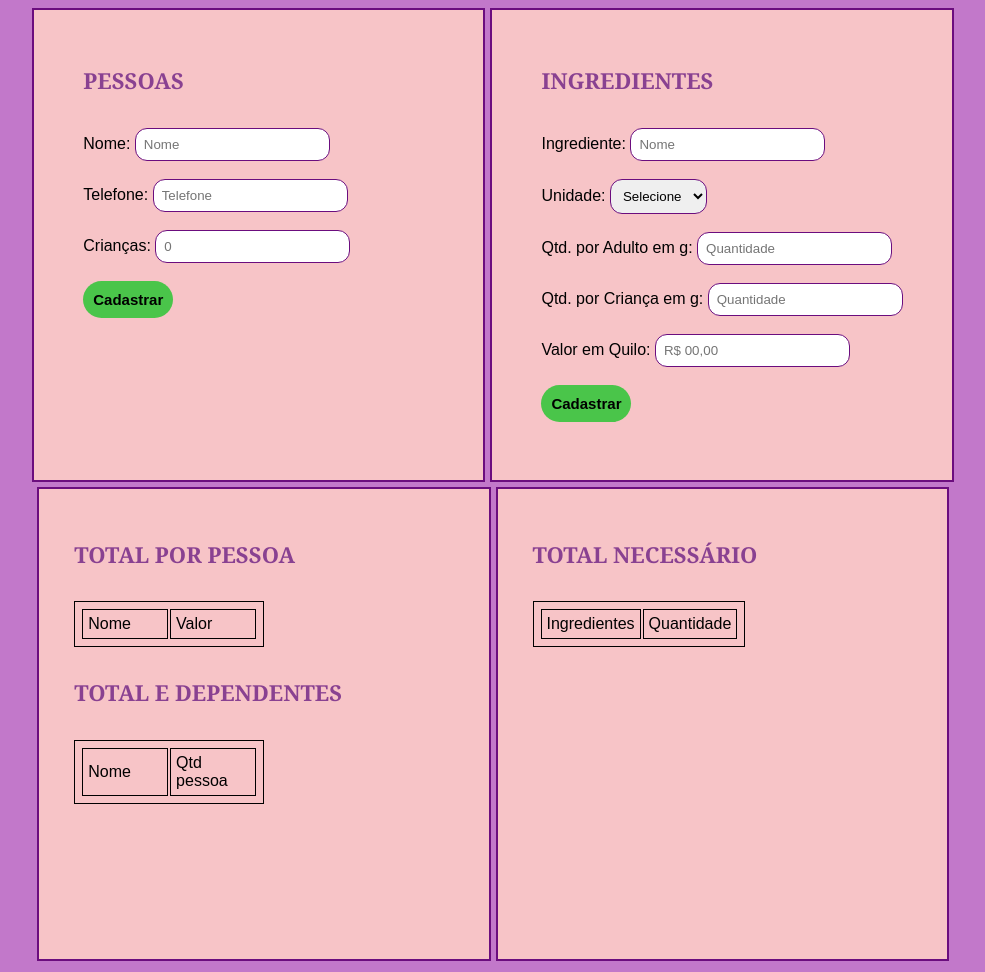
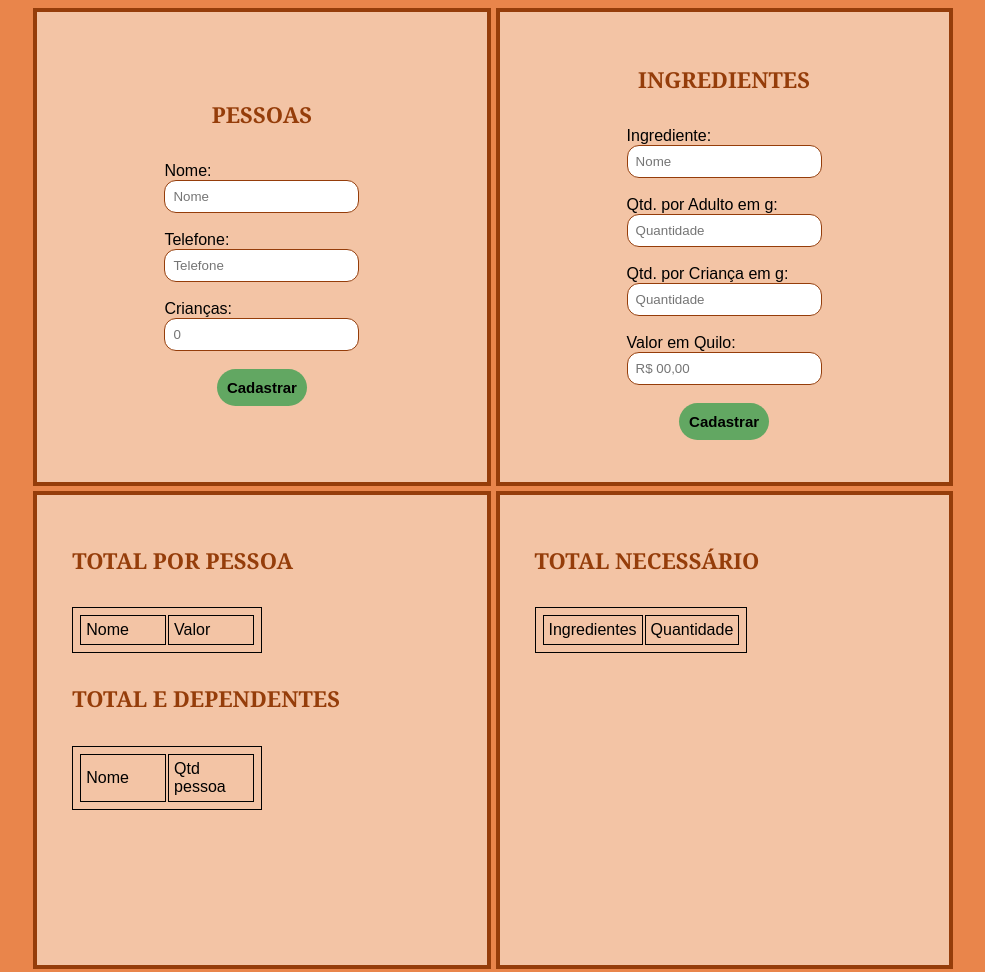
Before and after one commit to iamgiovann4/calculadora-de-compras-js, a plain HTML site: page index.html in a window 1280 px wide. Shown: the whole page, without its empty margins (147-1132 px from the left). Drawn offline with Linux system fonts and the light colour scheme.

Commit message:
finalizada

```diff
--- a/index.html
+++ b/index.html
@@ -15,50 +15,50 @@
             <div class="caixa num1">
                 <form action="">
                     <fieldset>
-                        <h1>PESSOAS</h1><br>
+                        <h1 style="text-align: center;">PESSOAS</h1><br>
 
-                        <label for="name">Nome:</label>
+                        <label for="name">Nome:</label><br>
                         <input type="text" name="name" id="name" placeholder="Nome"><br><br>
 
-                        <label for="phone">Telefone:</label>
+                        <label for="phone">Telefone:</label><br>
                         <input type="tel" name="phone" id="phone" placeholder="Telefone"><br><br>
 
-                        <label for="kids">Crianças:</label>
+                        <label for="kids">Crianças:</label><br>
                         <input type="number" name="kids" id="kids" placeholder="0"><br><br>
 
-                        <div style="align-items: center;">
+                        <div class="btn">
                             <input class="botao" type="button" onclick="cadastrarPessoas()" value="Cadastrar">
                         </div>
                     </fieldset>
                 </form>
             </div>
 
-            <div class="caixa">
+            <div class="caixa num2">
                 <form action="">
                     <fieldset>
                         <div>
-                            <h1>INGREDIENTES</h1><br>
+                            <h1 style="text-align: center;">INGREDIENTES</h1><br>
 
-                            <label for="ingrediente">Ingrediente:</label>
+                            <label for="ingrediente">Ingrediente:</label><br>
                             <input type="text" name="ingrediente" id="ingrediente" placeholder="Nome"><br><br>
 
-                            <label for="unidade">Unidade:</label>
+                            <!-- <label for="unidade">Unidade:</label>
                             <select name="unidade" id="unidade">
                                 <option selected disabled value="selecione">Selecione</option>
                                 <option value="kg">Kg</option>
                                 <option value="g">g</option>
-                            </select><br><br>
+                            </select><br><br> -->
 
-                            <label for="kids">Qtd. por Adulto em g:</label>
+                            <label for="kids">Qtd. por Adulto em g:</label><br>
                             <input type="number" name="qtd" id="qtdA" placeholder="Quantidade"><br><br>
 
-                            <label for="qtdC">Qtd. por Criança em g:</label>
+                            <label for="qtdC">Qtd. por Criança em g:</label><br>
                             <input type="number" name="qtdC" id="qtdC" placeholder="Quantidade"><br><br>
 
-                            <label for="valor">Valor em Quilo:</label>
+                            <label for="valor">Valor em Quilo:</label><br>
                             <input type="number" name="valor" id="valor" placeholder="R$ 00,00"><br><br>
 
-                            <div style="display: flex; align-items: center;">
+                            <div class="btn">
                                 <input class="botao" type="button" onclick="cadastrarIngredientes()" value="Cadastrar">
                             </div>
                         </div>
@@ -77,7 +77,6 @@
                             <tr>
                                 <td>Nome</td>
                                 <td>Valor</td>
-                                <!-- <td>Excluir</td> -->
                             </tr>
                         </thead>
                         <tbody id="corpoTabela1"></tbody>
@@ -92,7 +91,6 @@
                             <tr>
                                 <td>Nome</td>
                                 <td>Qtd pessoa</td>
-                                <!-- <td>Excluir</td> -->
                             </tr>
                         </thead>
                         <tbody id="corpoTabela2"></tbody>
@@ -109,7 +107,6 @@
                             <tr>
                                 <td>Ingredientes</td>
                                 <td>Quantidade</td>
-                                <!-- <td>Excluir</td> -->
                             </tr>
                         </thead>
                         <tbody id="corpoTabela3"></tbody>
@@ -119,6 +116,6 @@
         </div>
     </div>
 
-    <script type="text/javascript" src="scripts.js"></script>
+    <script type="text/javascript" src="script.js"></script>
 </body>
 </html>
--- a/script.js
+++ b/script.js
@@ -5,14 +5,17 @@ function cadastrarPessoas() {
     var cadastroP = new Array();
 
     var iNome = document.getElementById('name');
+    var iTelefone = document.getElementById('phone');
     var iChild = document.getElementById('kids');
 
     cadastroP.nome = iNome.value;
+    cadastroP.telefone = iTelefone.value;
     cadastroP.qtdChild = iChild.value;
 
     novoP.push(cadastroP); // o array de dentro da função irá ser empurrado para o array fora da função.
     console.log(novoP);
-y(); //função y
+
+    y(); //função y
     x(); //função x
 
     iNome.value="";
@@ -47,8 +50,6 @@ function cadastrarIngredientes() {
 function x() {
     var corpoTabela1 = document.getElementById("corpoTabela1");
     corpoTabela1.innerHTML=""; //O corpo tabela 1 irá receber um texto.
-
-
 
     for (var i = 0; i < novoP.length; i++) {
 
@@ -122,11 +123,7 @@ function z() {
 
         for (var j = 0; j < novoP.length; j++) {
 
-
             var cadastroP = novoP[j];
-
-
-
 
             var contaFinal = (parseFloat(cadastroI.qtdA) + (parseFloat(cadastroI.qtdC)* parseFloat(cadastroP.qtdChild)) + ' g');
 
@@ -135,7 +132,5 @@ function z() {
 
             corpoTabela3.appendChild(trIngredientes);
         }
-
-
     }
 }
--- a/style.css
+++ b/style.css
@@ -1,8 +1,8 @@
 :root{
-    --titulo:#894191;
-    --caixa:#f7c4c7;
-    --fundo:#c278ca;
-    --botoes:rgb(74, 197, 74);
+    --titulo:#953d0a;
+    --caixa:#f3c4a5;
+    --fundo:#e9854b;
+    --botoes:rgb(98, 167, 98);
     --letra:#000;
 }
 
@@ -26,8 +26,7 @@ body{
 .caixa{
     padding: 35px;
     background-color: var(--caixa);
-    border: 2px solid rgb(107, 13, 126);
-    /* border-radius: 30px; */
+    border: 4px solid #953d0a;
     height: 400px;
     min-width: 30%;
     max-width: 40%;
@@ -35,6 +34,15 @@ body{
 
 .num1 {
     margin-right: 5px;
+    display: flex;
+    justify-content: center;
+    align-items: center;
+}
+
+.num2{
+    display: flex;
+    justify-content: center;
+    align-items: center;
 }
 
 .num3 {
@@ -59,7 +67,7 @@ h1 {
 
 input, select{
     padding: 8px;
-    border: 1px solid rgb(107, 13, 126);
+    border: 1px solid #953d0a;
     border-radius: 12px;
 }
 
@@ -83,3 +91,12 @@ table, td, th{
     font-weight: bolder;
     color:var(--letra);
 }
+
+.botao:hover{
+    background-color: rgb(93, 133, 93);
+}
+
+.btn {
+    display: flex;
+    justify-content: center;
+}
```
